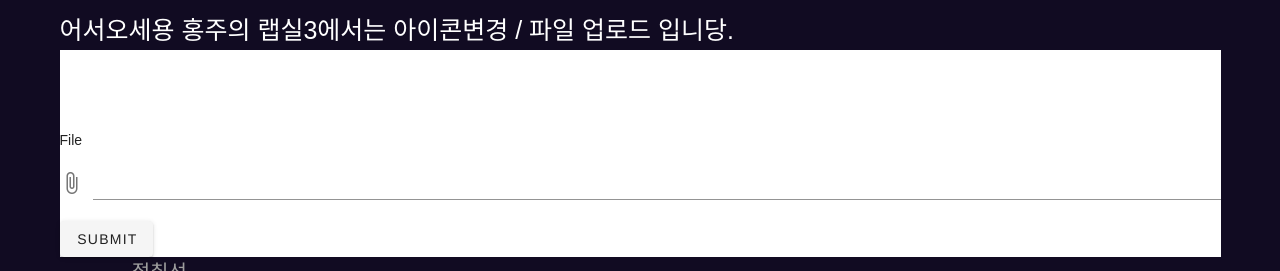
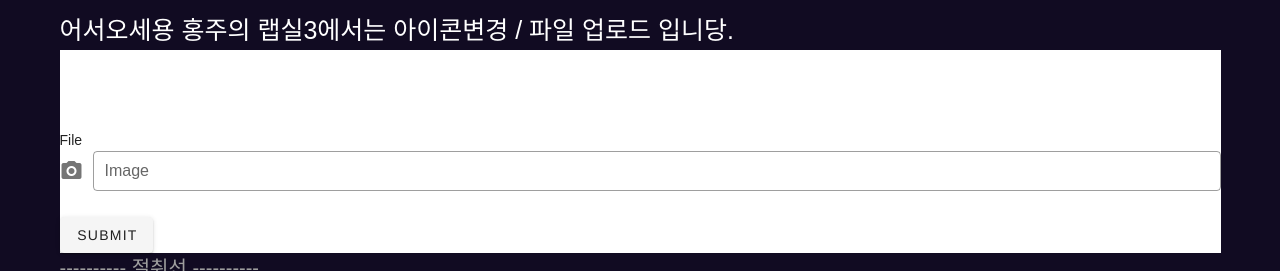
Before and after one commit to ghleex/yeoubyeol, a Vue app in the folder front/: page /lab3 in a window 1280 px wide. Shown: the top 271 px of the page. Built offline with nearby package versions, Linux system fonts and the light colour scheme; a web font is replaced by a local one; what vue-authenticate, vue-cookies would draw is missing.

Commit message:
S02P13B203-10 | -ing | Branch management(fix bugs)

```diff
--- a/front/src/views/Feed/FeedCreateUpdate.vue
+++ b/front/src/views/Feed/FeedCreateUpdate.vue
@@ -3,7 +3,6 @@
     <v-card dark color="#110b22" style="border:solid 2px #888">
       <v-form ref="form" v-model="valid" lazy-validation>
         <v-row class="py-0 ma-2">
-
           <v-col cols="12" class="pa-1">
             <v-btn
               class="mb-2"
@@ -16,14 +15,20 @@
             >피드 발행하기</v-btn>
           </v-col>
           <v-col cols="12" class="pa-1">
-            <v-file-input
+            <!-- <v-file-input
+              id="file"
+              ref="file"
               prepend-icon="mdi-camera"
               outlined
               dense
               label="Image"
-              accept=".png, .jpg, .jpeg"
+              accept="image/*"
               @change="onFileChanged"
-            ></v-file-input>
+            ></v-file-input> -->
+            <v-file-input accept="image/*"  prepend-icon="mdi-camera"
+              outlined
+              dense
+              label="Image" @change="onFileChanged"></v-file-input>
           </v-col>
 
           <v-col cols="12" class="pa-1">
@@ -91,7 +96,6 @@
                 </v-list-item-action>
               </template>
             </v-combobox>
-
           </v-col>
         </v-row>
       </v-form>
@@ -156,8 +160,8 @@ export default {
       );
     },
     onFileChanged(event) {
-      console.log(this.$refs)
-      this.selectedFile = this.$refs.selectedFile.files[0]
+      // console.log(this.$refs);
+      this.selectedFile = event;
     },
     validate() {
       if (this.$refs.form.validate()) {
@@ -169,25 +173,23 @@ export default {
       console.log(this.hash_check);
       let form = new FormData();
       let tagLists = [];
-      for (let i=0; i<this.model.length; i++){
+      for (let i = 0; i < this.model.length; i++) {
         tagLists.push(this.model[i].text);
       }
-  console.log(tagLists[0]);
-  console.log(tagLists[1]);
-  console.log(tagLists[2]);
-
+      console.log(tagLists[0]);
+      console.log(tagLists[1]);
+      console.log(tagLists[2]);
 
       form.append("nickname", this.loginedNickname);
       form.append("article", this.inputPostContent);
       form.append("image", this.selectedFile);
-      form.append("hashtags",tagLists);
+      form.append("hashtags", tagLists);
       FeedApi.newPost(
         form,
         res => {
           console.log(res);
           alert("글이 성공적으로 게시되었습니다.");
           window.close();
-
         },
         error => {
           console.log("error");
@@ -229,7 +231,7 @@ export default {
       this.model = val.map(v => {
         if (typeof v === "string") {
           v = {
-            text: v,
+            text: v
           };
 
           this.items.push(v);
--- a/front/src/views/hongjuLab3.vue
+++ b/front/src/views/hongjuLab3.vue
@@ -1,16 +1,24 @@
 <template>
   <v-container>
-      <h1 class="white--text">어서오세용 홍주의 랩실3에서는 아이콘변경 / 파일 업로드 입니당.</h1>
+    <h1 class="white--text">어서오세용 홍주의 랩실3에서는 아이콘변경 / 파일 업로드 입니당.</h1>
     <div class="white">
       <label>
         File
-        <v-file-input id="file" ref="file" v-on:change="handleFileUpload()" />
+        <div id="preview">
+          <img v-if="url" :src="url" />
+        </div>
+        <v-file-input
+          accept="image/*"
+          prepend-icon="mdi-camera"
+          outlined
+          dense
+          label="Image"
+          @change="onFileChanged"
+        ></v-file-input>
       </label>
       <v-btn v-on:click="submitFile()">Submit</v-btn>
     </div>
-    <h2 class="grey--text">
-     ---------- 절취선 ----------
-    </h2>
+    <h2 class="grey--text">---------- 절취선 ----------</h2>
     <div class="white">
       <v-text-field v-model="name" label="file name" solo-inverted></v-text-field>
       <v-btn @click="setFileName">click</v-btn>
@@ -34,10 +42,10 @@ export default {
   data() {
     return {
       file: "",
-      source:'profile_default.png',
-      name:'',
-      test:"",
-
+      source: "profile_default.png",
+      name: "",
+      test: "",
+      url: null
     };
   },
 
@@ -76,20 +84,33 @@ export default {
     /*
         Handles a change on the file upload
       */
-    handleFileUpload() {
-      this.file = this.$refs.file.files[0];
+    onFileChanged(event) {
+      this.file = event;
+      console.log(this.file);
+      this.url = URL.createObjectURL(this.file);
     },
-    setFileName(){
+    setFileName() {
       this.source = this.name;
       // console.log(this.setBG);
-      this.test = require('../assets/images/'+this.source);
+      this.test = require("../assets/images/" + this.source);
       console.log(this.test);
-
     },
-     setBG(){
+    setBG() {
       return `@/assets/images/${this.source}`;
     }
-  },
-
+  }
 };
 </script>
+
+<style scoped>
+#preview {
+  display: flex;
+  justify-content: center;
+  align-items: center;
+}
+
+#preview img {
+  max-width: 100%;
+  max-height: 500px;
+}
+</style>
```
